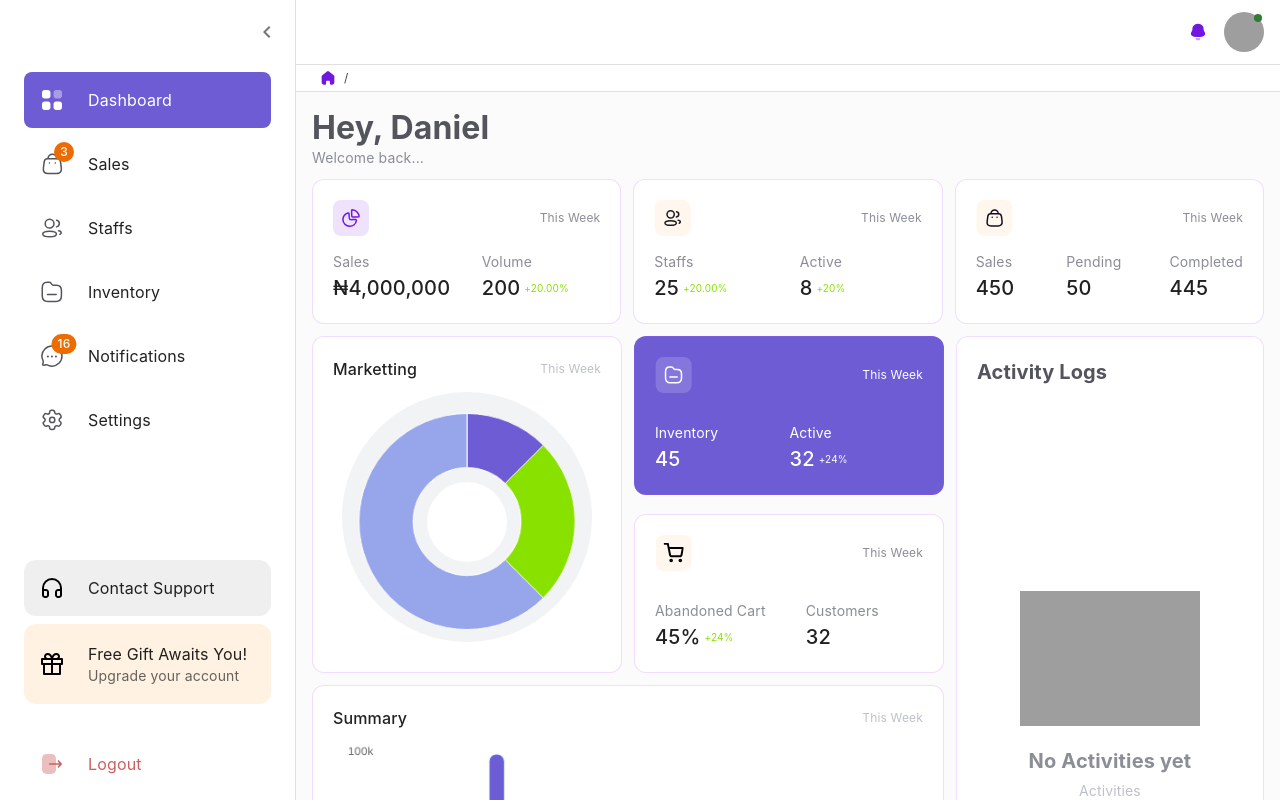
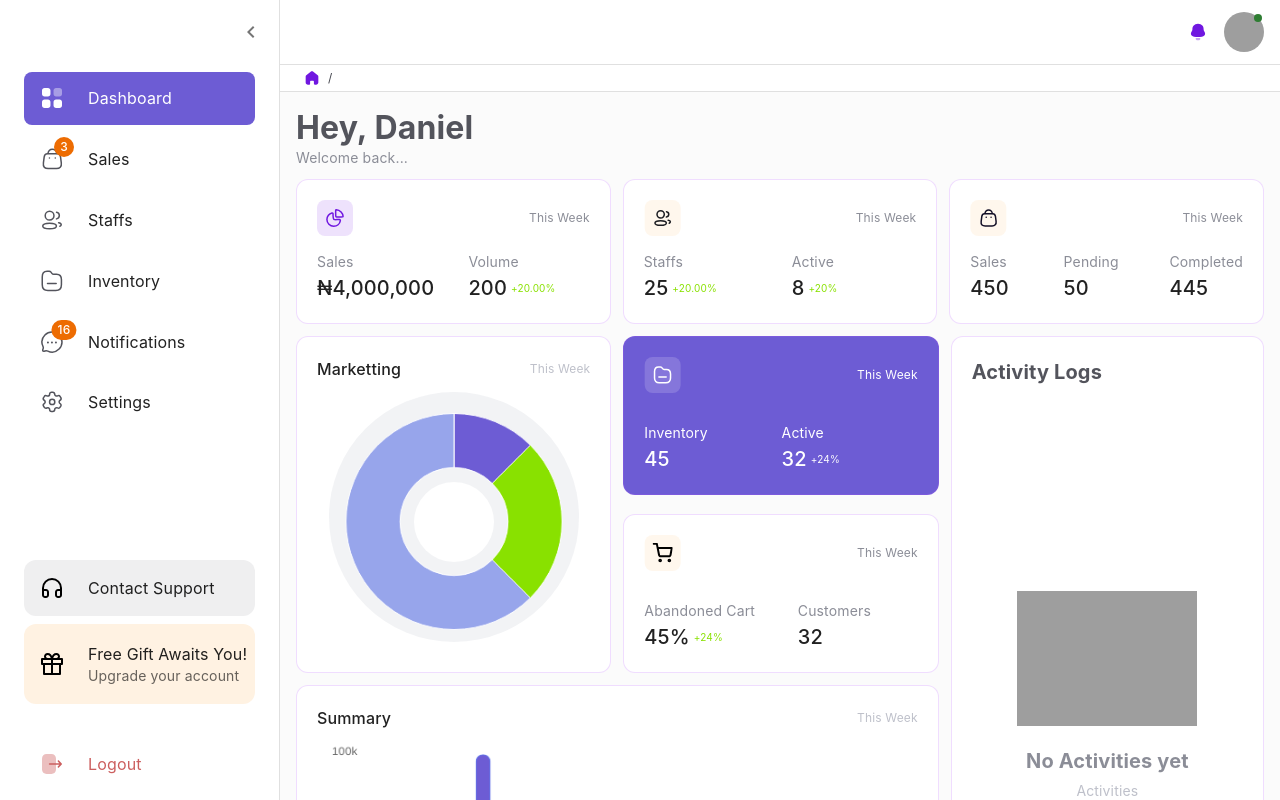
Before and after one commit to Alkitabb/Alkitab_FrontEnd, a React (Create React App) app: page / in a window 1280 px wide. Shown: the top 800 px of the page. Built offline with nearby package versions, Linux system fonts and the light colour scheme; grey boxes are pictures that could not be loaded.

Commit message:
Added permissions page

```diff
--- a/src/dashboard/UserDashboard.jsx
+++ b/src/dashboard/UserDashboard.jsx
@@ -23,11 +23,13 @@ import { Avatar, Divider, ListItemButton, ListItemIcon, ListItemText, Tooltip }
 import ListButton from './components/ListButton';
 import PageHistoryPath from './components/PageHistoryPath';
 import { useOnlineStatus } from '../reusableComponents/internetConnection/OnlineStatusContext';
+import Paper from '@mui/material/Paper';
+import MenuList from '@mui/material/MenuList';
 
 
 
 // Drawer Section ==========>>>>>>>>>>
-const drawerWidth = 296;
+const drawerWidth = 280;
 const openedMixin = (theme) => ({
   width: drawerWidth,
   transition: theme.transitions.create('width', {
@@ -157,7 +159,6 @@ export default function MiniDrawer() {
       anchorOrigin={{
         vertical: 'top',
         horizontal: 'right',
-        boxShadow: '0px 4px 6px rgba(0, 0, 0, 0.1)', // Customize the dropdown's box shadow here
       }}
       id={menuId}
       keepMounted
@@ -168,15 +169,18 @@ export default function MiniDrawer() {
       open={isMenuOpen}
       onClose={handleMenuClose}
     >
+      <MenuList sx={{ width: 320, maxWidth: '100%' }}>
         <NavLink to={'/Settings'}>
           <MenuItem onClick={handleMenuClose}>
             Profile
           </MenuItem>
         </NavLink>
-
         <NavLink to={'/Permissions'}>
           <MenuItem onClick={handleMenuClose}>Permissions</MenuItem>
         </NavLink>
+        <Divider />
+        <MenuItem onClick={handleMenuClose}>Logout</MenuItem>
+      </MenuList>
     </Menu>
   );
 
@@ -200,14 +204,6 @@ export default function MiniDrawer() {
       open={isMobileMenuOpen}
       onClose={handleMobileMenuClose}
     >
-      {/* <MenuItem>
-        <IconButton size="large" aria-label="show 4 new mails" color="inherit">
-          <Badge badgeContent={4} color="error">
-            <MailIcon />
-          </Badge>
-        </IconButton>
-        <p>Messages</p>
-      </MenuItem> */}
       <MenuItem>
         <IconButton
           size="large"
@@ -220,6 +216,7 @@ export default function MiniDrawer() {
         </IconButton>
         <p>Notifications</p>
       </MenuItem>
+
       <MenuItem onClick={handleProfileMenuOpen}>
         <IconButton
           size="large"
@@ -250,8 +247,6 @@ export default function MiniDrawer() {
           backgroundColor: 'white',
           color: '#45464E',
           boxShadow: 'none',
-          // width: `calc(100% - ${open ? '' :  89}px)`,
-          // width: '100%', // Set width to 100% on mobile screens
           [theme.breakpoints.up('md')]: {
             width: `calc(100% - ${open ? drawerWidth : 89}px)`, // Set width for larger screens
           },
--- a/src/dashboard/components/ListButton.jsx
+++ b/src/dashboard/components/ListButton.jsx
@@ -14,7 +14,7 @@ function ListButton({ to, inactiveIcon, activeIcon, open, location, primaryItemT
             >
                 <ListItemButton
                     sx={{
-                        py: 1.5,
+                        py: 1.3,
                         borderRadius: 2,
                         marginBottom: 1,
                         "&.Mui-selected": {
--- a/src/dashboard/pages/userAccount/pages/Permissions.jsx
+++ b/src/dashboard/pages/userAccount/pages/Permissions.jsx
@@ -32,7 +32,7 @@ function Permissions() {
                 </header>
 
 
-                <div className='grid lg:grid-cols-2 md:grid-cols-2 grid-cols-1 lg:w-[65%] md:w-[100%] gap-8'>
+                <div className='grid lg:grid-cols-2 md:grid-cols-2 grid-cols-1 lg:w-[70%] md:w-[100%] gap-8'>
                     <div className='border border-[#3C763D] border-opacity-30 rounded h-fit bg-white'>
                         <header className='w-full p-4 bg-[#DFF0D8] text-[#3C763D] border-b-[#3C763D] border-opacity-30'>
                             <p className='text=paragraph-1'>What you can access</p>
@@ -61,7 +61,7 @@ function Permissions() {
                         <div className='p-3'>
                             <div className='text-center p-5'>
                                 <p className='font-medium text-paragraph-1'>You have full access!</p>
-                                <p className='text-black-30 text-paragraph-1'>You can access all the sections of the dashboard. </p>
+                                <p className='text-black-30 text-paragraph-1'>You can access all the sections of the <br /> dashboard. </p>
                             </div>
                             {/* {
                                 permissionsDenied.map((myAccess, index) => [
```
Lines whose indentation alone changed are shown as unchanged.
